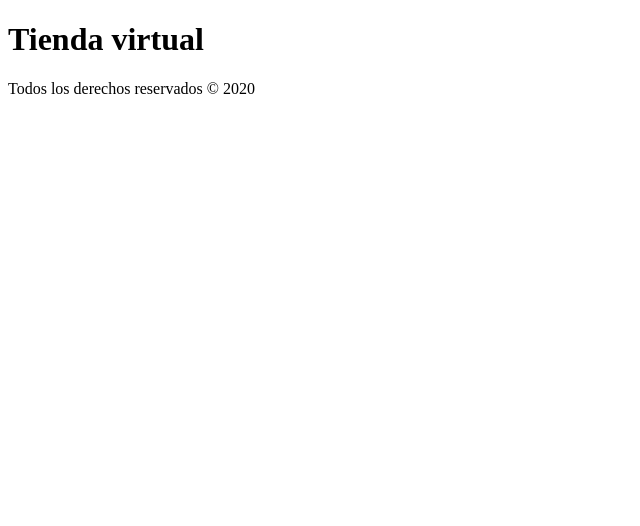
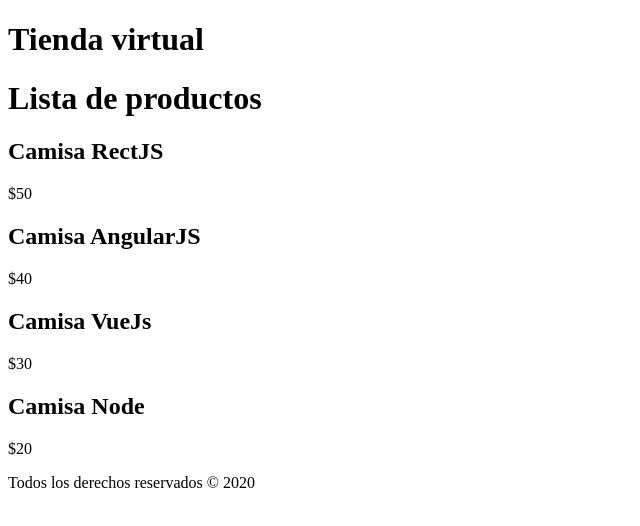
Before and after one commit to DecoyTNT/ReactJs-basico, a React (Create React App) app: page / in a window 1280 px wide. Shown: the top 526 px of the page, without its empty margins (0-640 px from the left). Built offline with nearby package versions, Linux system fonts and the light colour scheme.

Commit message:
Mostrar una coleccion del State

```diff
--- a/src/App.js
+++ b/src/App.js
@@ -1,6 +1,7 @@
 import React, { Fragment, useState } from 'react';
 import Header from './components/Header';
 import Footer from './components/Footer';
+import Producto from './components/Producto';
 
 function App() {
     // Crear listado de productos
@@ -17,6 +18,10 @@ function App() {
     return (
         <Fragment>
             <Header titulo="Tienda virtual" />
+            <h1> Lista de productos </h1>
+            {productos.map(producto => (
+                <Producto key={producto.id} producto={producto} />
+            ))}
             <Footer fecha={fecha} />
         </Fragment>
     );
--- /dev/null
+++ b/src/components/Producto.js
@@ -0,0 +1,14 @@
+import React from 'react';
+
+const Producto = ({ producto }) => {
+    const { id, nombre, precio } = producto;
+
+    return (
+        <div>
+            <h2>{nombre}</h2>
+            <p>${precio}</p>
+        </div>
+    );
+};
+
+export default Producto;
```
